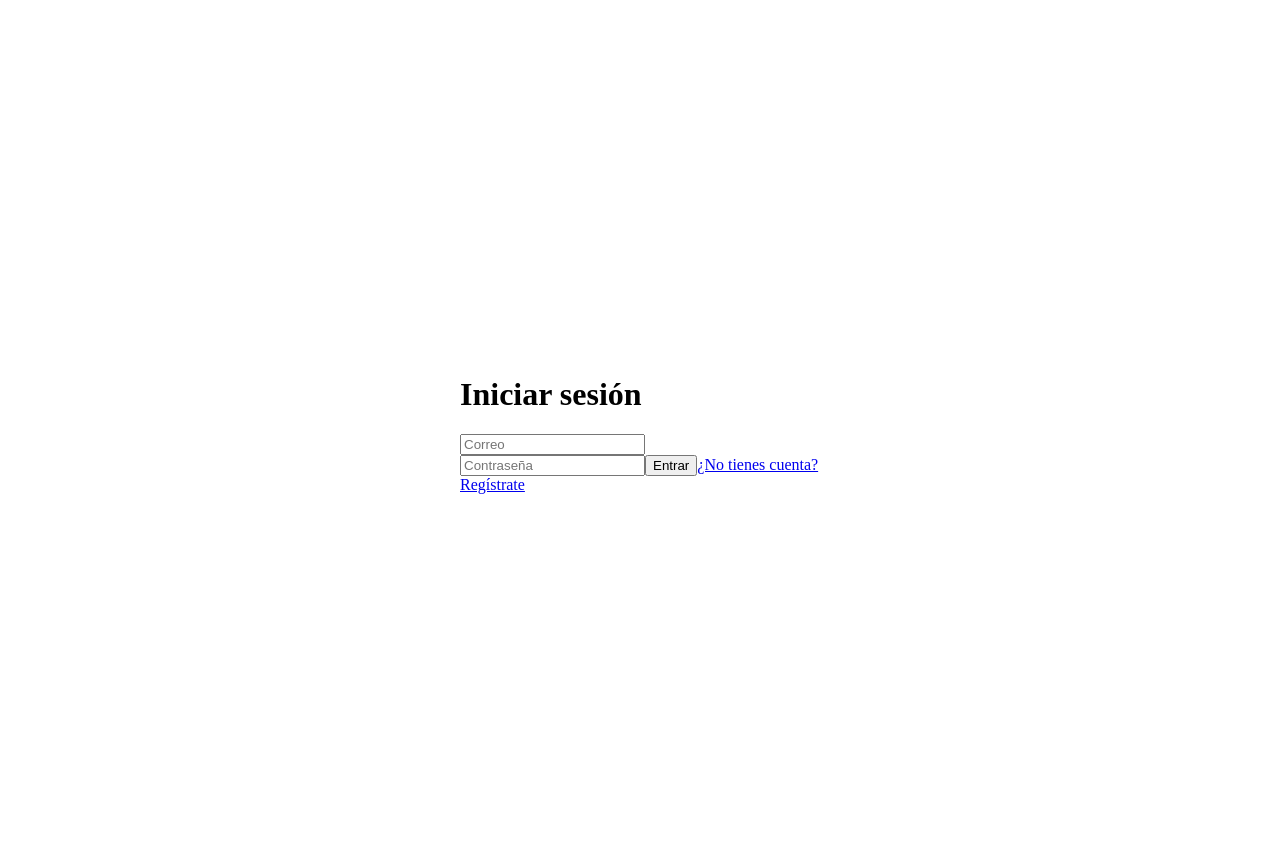
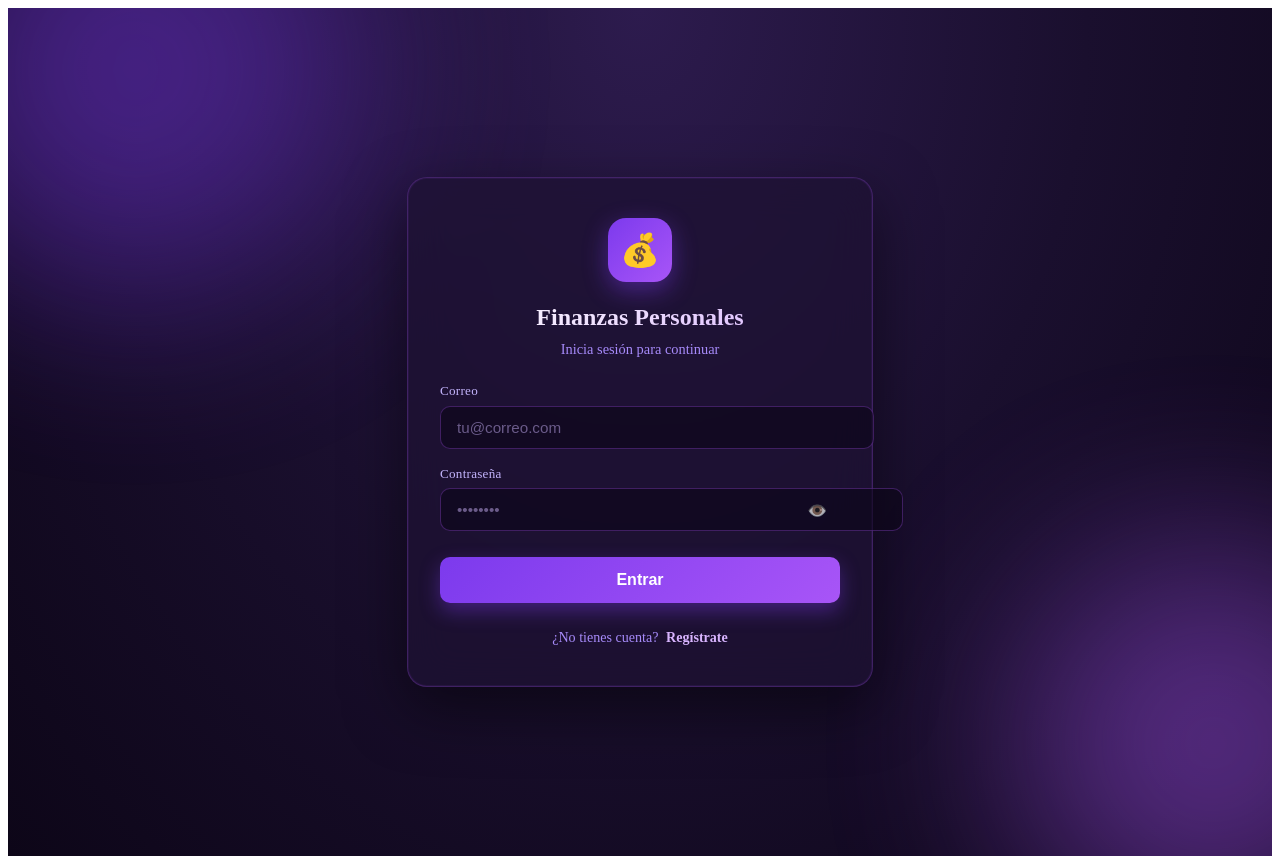
Before and after one commit to KevinMontenegro-ctrl/FinScope, a Nuxt app: page /login in a window 1280 px wide. Built offline with nearby package versions, Linux system fonts and the light colour scheme.

Commit message:
no funciona

```diff
--- a/app/app.vue
+++ b/app/app.vue
@@ -1,3 +1,4 @@
+
 <template>
   <NuxtPage />
 </template>
--- a/app/pages/login.vue
+++ b/app/pages/login.vue
@@ -1,21 +1,27 @@
 <script setup lang="ts">
-import { auth } from '~/database'
+import { auth, type Usuario } from '~/database'
 
-const usuario = useState<any>('usuario')
+const usuario = useState<Usuario | null>('usuario')
 const email = ref('')
 const password = ref('')
 const error = ref('')
 const cargando = ref(false)
+const mostrarPassword = ref(false)
 
 const entrar = async () => {
   error.value = ''
+  if (!email.value || !password.value) {
+    error.value = 'Completa todos los campos'
+    return
+  }
+
   cargando.value = true
   try {
     const u = await auth.login(email.value, password.value)
     usuario.value = u
     await navigateTo('/')
-  } catch (e: any) {
-    error.value = e.message ?? 'Error al iniciar sesión'
+  } catch (e: unknown) {
+    error.value = e instanceof Error ? e.message : 'Error al iniciar sesión'
   } finally {
     cargando.value = false
   }
@@ -23,16 +29,303 @@ const entrar = async () => {
 </script>
 
 <template>
-  <div style="min-height:100vh;display:grid;place-items:center;padding:1rem">
-    <form class="card" style="width:100%;max-width:360px" @submit.prevent="entrar">
-      <h1>Iniciar sesión</h1>
-      <input v-model="email" type="email" placeholder="Correo" required />
-      <input v-model="password" type="password" placeholder="Contraseña" required />
-      <p v-if="error" class="error">{{ error }}</p>
-      <button class="primary" :disabled="cargando">
-        {{ cargando ? 'Entrando…' : 'Entrar' }}
+  <div class="login-page">
+    <!-- Fondo decorativo con blobs -->
+    <div class="blob blob-1"></div>
+    <div class="blob blob-2"></div>
+
+    <form class="login-card" @submit.prevent="entrar">
+      <div class="logo">
+        <span class="logo-icon">💰</span>
+      </div>
+
+      <h1 class="title">Finanzas Personales</h1>
+      <p class="subtitle">Inicia sesión para continuar</p>
+
+      <div class="field">
+        <label for="email">Correo</label>
+        <input
+          id="email"
+          v-model="email"
+          type="email"
+          placeholder="tu@correo.com"
+          autocomplete="email"
+          required
+        />
+      </div>
+
+      <div class="field">
+        <label for="password">Contraseña</label>
+        <div class="input-wrap">
+          <input
+            id="password"
+            v-model="password"
+            :type="mostrarPassword ? 'text' : 'password'"
+            placeholder="••••••••"
+            autocomplete="current-password"
+            required
+          />
+          <button
+            type="button"
+            class="toggle-pass"
+            :aria-label="mostrarPassword ? 'Ocultar contraseña' : 'Mostrar contraseña'"
+            @click="mostrarPassword = !mostrarPassword"
+          >
+            {{ mostrarPassword ? '🙈' : '👁️' }}
+          </button>
+        </div>
+      </div>
+
+      <transition name="fade">
+        <p v-if="error" class="error">{{ error }}</p>
+      </transition>
+
+      <button type="submit" class="btn-primary" :disabled="cargando">
+        <span v-if="!cargando">Entrar</span>
+        <span v-else class="spinner"></span>
       </button>
-      <NuxtLink to="/registro" class="muted">¿No tienes cuenta? Regístrate</NuxtLink>
+
+      <p class="footer">
+        ¿No tienes cuenta?
+        <NuxtLink to="/registro" class="link">Regístrate</NuxtLink>
+      </p>
     </form>
   </div>
 </template>
+
+<style scoped>
+/* ============ FONDO ============ */
+.login-page {
+  position: relative;
+  min-height: 100vh;
+  display: grid;
+  place-items: center;
+  padding: 1.5rem;
+  background: radial-gradient(ellipse at top, #2d1b4e 0%, #1a0f2e 50%, #0d0618 100%);
+  overflow: hidden;
+}
+
+/* Blobs decorativos de fondo */
+.blob {
+  position: absolute;
+  border-radius: 50%;
+  filter: blur(90px);
+  opacity: 0.45;
+  pointer-events: none;
+}
+.blob-1 {
+  width: 420px;
+  height: 420px;
+  background: #7c3aed;
+  top: -120px;
+  left: -120px;
+  animation: flotar 12s ease-in-out infinite;
+}
+.blob-2 {
+  width: 380px;
+  height: 380px;
+  background: #a855f7;
+  bottom: -100px;
+  right: -100px;
+  animation: flotar 15s ease-in-out infinite reverse;
+}
+
+@keyframes flotar {
+  0%, 100% { transform: translate(0, 0) scale(1); }
+  50% { transform: translate(40px, -30px) scale(1.08); }
+}
+
+/* ============ TARJETA ============ */
+.login-card {
+  position: relative;
+  z-index: 1;
+  width: 100%;
+  max-width: 400px;
+  padding: 2.5rem 2rem;
+  border-radius: 20px;
+  background: rgba(30, 18, 51, 0.75);
+  backdrop-filter: blur(20px);
+  -webkit-backdrop-filter: blur(20px);
+  border: 1px solid rgba(168, 85, 247, 0.25);
+  box-shadow:
+    0 20px 60px rgba(0, 0, 0, 0.5),
+    0 0 0 1px rgba(168, 85, 247, 0.08) inset;
+  display: flex;
+  flex-direction: column;
+  gap: 1.1rem;
+  animation: aparecer 0.5s ease-out;
+}
+
+@keyframes aparecer {
+  from { opacity: 0; transform: translateY(12px); }
+  to   { opacity: 1; transform: translateY(0); }
+}
+
+/* ============ LOGO ============ */
+.logo {
+  display: flex;
+  justify-content: center;
+  margin-bottom: 0.25rem;
+}
+.logo-icon {
+  width: 64px;
+  height: 64px;
+  display: grid;
+  place-items: center;
+  font-size: 2rem;
+  border-radius: 18px;
+  background: linear-gradient(135deg, #7c3aed, #a855f7);
+  box-shadow: 0 8px 24px rgba(124, 58, 237, 0.45);
+}
+
+/* ============ TEXTOS ============ */
+.title {
+  margin: 0;
+  text-align: center;
+  font-size: 1.5rem;
+  font-weight: 700;
+  background: linear-gradient(135deg, #ffffff, #d8b4fe);
+  -webkit-background-clip: text;
+  background-clip: text;
+  color: transparent;
+}
+.subtitle {
+  margin: -0.5rem 0 0.5rem;
+  text-align: center;
+  font-size: 0.9rem;
+  color: #a78bfa;
+}
+
+/* ============ CAMPOS ============ */
+.field {
+  display: flex;
+  flex-direction: column;
+  gap: 0.4rem;
+}
+.field label {
+  font-size: 0.82rem;
+  font-weight: 500;
+  color: #c4b5fd;
+  letter-spacing: 0.02em;
+}
+.field input {
+  width: 100%;
+  padding: 0.75rem 1rem;
+  border-radius: 10px;
+  border: 1px solid rgba(168, 85, 247, 0.3);
+  background: rgba(13, 6, 24, 0.6);
+  color: #f3e8ff;
+  font-size: 0.95rem;
+  transition: all 0.2s ease;
+  outline: none;
+}
+.field input::placeholder {
+  color: #6b5b8a;
+}
+.field input:focus {
+  border-color: #a855f7;
+  box-shadow: 0 0 0 3px rgba(168, 85, 247, 0.2);
+  background: rgba(13, 6, 24, 0.85);
+}
+
+/* Wrap para el ojito de la contraseña */
+.input-wrap {
+  position: relative;
+}
+.input-wrap input {
+  padding-right: 2.8rem;
+}
+.toggle-pass {
+  position: absolute;
+  right: 0.5rem;
+  top: 50%;
+  transform: translateY(-50%);
+  background: transparent;
+  border: none;
+  cursor: pointer;
+  font-size: 1rem;
+  padding: 0.3rem;
+  border-radius: 6px;
+  opacity: 0.7;
+  transition: opacity 0.2s;
+}
+.toggle-pass:hover {
+  opacity: 1;
+}
+
+/* ============ ERROR ============ */
+.error {
+  margin: 0;
+  padding: 0.65rem 0.85rem;
+  border-radius: 8px;
+  background: rgba(239, 68, 68, 0.12);
+  border: 1px solid rgba(239, 68, 68, 0.35);
+  color: #fca5a5;
+  font-size: 0.85rem;
+  text-align: center;
+}
+
+.fade-enter-active, .fade-leave-active { transition: opacity 0.2s; }
+.fade-enter-from, .fade-leave-to { opacity: 0; }
+
+/* ============ BOTÓN ============ */
+.btn-primary {
+  margin-top: 0.5rem;
+  padding: 0.85rem 1rem;
+  border: none;
+  border-radius: 10px;
+  font-size: 1rem;
+  font-weight: 600;
+  color: #fff;
+  cursor: pointer;
+  background: linear-gradient(135deg, #7c3aed, #a855f7);
+  box-shadow: 0 8px 20px rgba(124, 58, 237, 0.4);
+  transition: transform 0.15s, box-shadow 0.2s, opacity 0.2s;
+  display: grid;
+  place-items: center;
+  min-height: 46px;
+}
+.btn-primary:hover:not(:disabled) {
+  transform: translateY(-1px);
+  box-shadow: 0 12px 28px rgba(124, 58, 237, 0.55);
+}
+.btn-primary:active:not(:disabled) {
+  transform: translateY(0);
+}
+.btn-primary:disabled {
+  opacity: 0.7;
+  cursor: not-allowed;
+}
+
+/* Spinner simple */
+.spinner {
+  width: 20px;
+  height: 20px;
+  border: 2px solid rgba(255, 255, 255, 0.3);
+  border-top-color: #fff;
+  border-radius: 50%;
+  animation: girar 0.7s linear infinite;
+}
+@keyframes girar {
+  to { transform: rotate(360deg); }
+}
+
+/* ============ FOOTER ============ */
+.footer {
+  margin: 0.5rem 0 0;
+  text-align: center;
+  font-size: 0.88rem;
+  color: #a78bfa;
+}
+.link {
+  color: #d8b4fe;
+  font-weight: 600;
+  text-decoration: none;
+  margin-left: 0.25rem;
+  transition: color 0.2s;
+}
+.link:hover {
+  color: #fff;
+  text-decoration: underline;
+}
+</style>
--- a/nuxt.config.ts
+++ b/nuxt.config.ts
@@ -1,5 +1,10 @@
 // https://nuxt.com/docs/api/configuration/nuxt-config
 export default defineNuxtConfig({
-  compatibilityDate: '2025-07-15',
-  devtools: { enabled: true }
+  ssr: false,
+  devtools: { enabled: true },
+  server: {
+    host: '0.0.0.0',
+    port: 3000,
+  },
+  // ... resto de tu configuración
 })
--- a/package.json
+++ b/package.json
@@ -1,5 +1,5 @@
 {
-  "name": "FinScope",
+  "name": "finscope",
   "type": "module",
   "private": true,
   "scripts": {
@@ -13,6 +13,6 @@
     "dexie": "^4.4.6",
     "nuxt": "^4.5.2",
     "vue": "^3.5.43",
-    "vue-router": "^5.3.1"
+    "vue-router": "latest"
   }
 }
```
